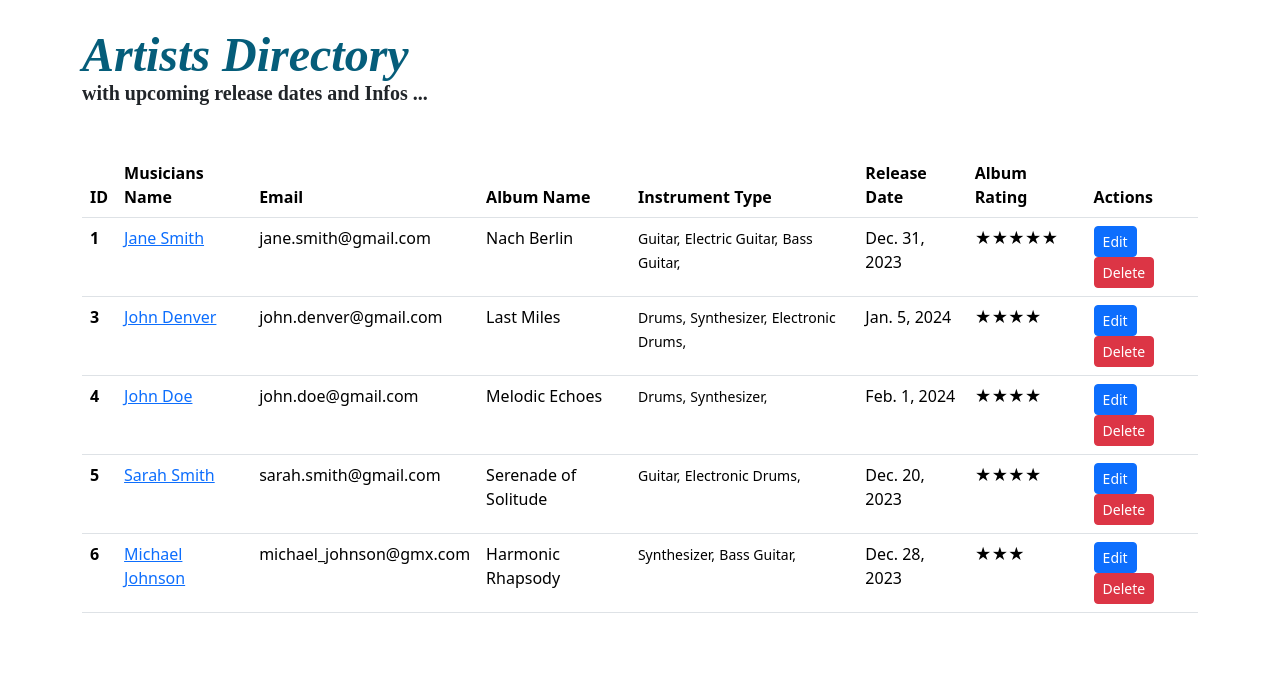
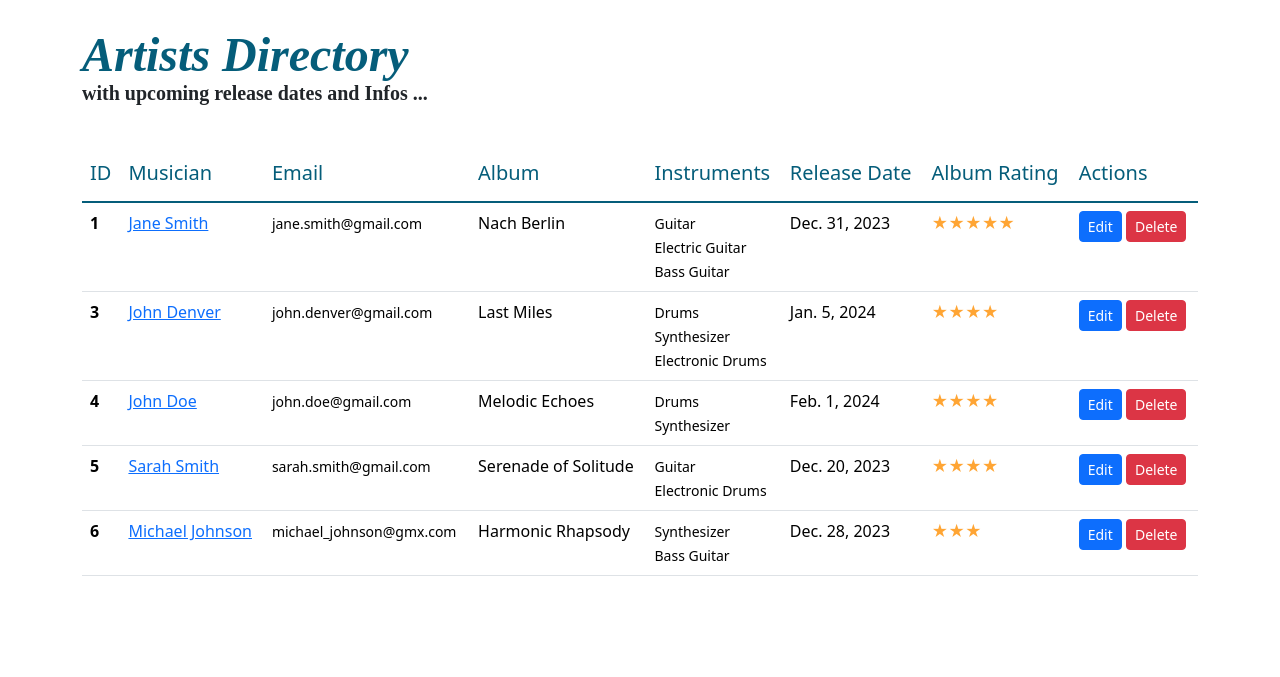
Before and after one commit to MZahidKamal/Module15p5_Project01_MusiciansDirectory, a Django app: page / in a window 1280 px wide. Shown: the part 177-854 px from the top of the page. After the commit the page ends 753 px from the top, so only its background shows below. Run offline with Django 5.2, Linux system fonts and the light colour scheme; data comes from the database, SQL or seed files in the repository; both versions use the stored data as it was after the commit; parts of the project's set-up code (start-up, migrations or seed data) failed here and were passed over; some libraries are stand-ins or nearby versions.

Commit message:
Daily Learning & Commit

```diff
--- a/album_app/views.py
+++ b/album_app/views.py
@@ -23,7 +23,7 @@ def edit_album(request, album_id):
             form.save(commit=True)
             return redirect('home')
     context = {'form': form}
-    return render(request, './album_app/add_album.html', context)
+    return render(request, './album_app/edit_album.html', context)
 
 
 def delete_album(request, album_id):
--- a/musician_app/views.py
+++ b/musician_app/views.py
@@ -23,7 +23,7 @@ def edit_musician(request, musician_id):
             form.save(commit=True)
             return redirect('home')
     context = {'form': form}
-    return render(request, './musician_app/add_musician.html', context)
+    return render(request, './musician_app/edit_musician.html', context)
 
 
 def delete_musician(request, musician_id):
--- a/templates/base.html
+++ b/templates/base.html
@@ -54,7 +54,7 @@
 				</ul>
 				<form class="d-flex" role="search">
 					<input class="form-control me-2" type="search" placeholder="Search" aria-label="Search">
-					<button class="btn btn-outline-success" type="submit">Search</button>
+					<button class="btn btn-outline-info" type="submit">Search</button>
 				</form>
 			</div>
 		</div>
--- a/templates/index.html
+++ b/templates/index.html
@@ -9,37 +9,35 @@
 	<p style='margin: 0cm;font-size:11.0pt;font-family:"Calibri",sans-serif;line-height:normal;'><strong><span style='font-size: 20px; font-family: "Times New Roman", serif;'>with upcoming release dates and Infos ...</span></strong></p>
 	<br><br>
 
-	<table class="table">
+	<table class="table table-hover table-responsive">
 		<thead>
 		<tr>
-			<th scope="col">ID</th>
-			<th scope="col">Musicians Name</th>
-			<th scope="col">Email</th>
-			<th scope="col">Album Name</th>
-			<th scope="col">Instrument Type</th>
-			<th scope="col">Release Date</th>
-			<th scope="col">Album Rating</th>
-			<th scope="col">Actions</th>
+			<th scope="col"><h5 style="color: #055D7A">ID</h5></th>
+			<th scope="col"><h5 style="color: #055D7A">Musician</h5></th>
+			<th scope="col"><h5 style="color: #055D7A">Email</h5></th>
+			<th scope="col"><h5 style="color: #055D7A">Album</h5></th>
+			<th scope="col"><h5 style="color: #055D7A">Instruments</h5></th>
+			<th scope="col"><h5 style="color: #055D7A">Release Date</h5></th>
+			<th scope="col"><h5 style="color: #055D7A">Album Rating</h5></th>
+			<th scope="col"><h5 style="color: #055D7A">Actions</h5></th>
 		</tr>
 		</thead>
-		<tbody>
+		<tbody class="table-group-divider" style="color: #055D7A">
 
 		{% for each in albums %}
 
 			<tr>
 				<th scope="row">{{ each.id }}</th>
 				<td><a href="{% url 'edit_musician' each.musician.id %}">{{ each.musician }}</a></td>
-				<td>{{ each.musician.email }}</td>
+				<td><small>{{ each.musician.email }}</small></td>
 				<td>{{ each.name }}</td>
-
 				<td>
 					{% for i in each.musician.instrument_type.all %}
-						<small>{{ i.name }},</small>
+						<small>{{ i.name }}</small><br>
 					{% endfor %}
 				</td>
-
 				<td>{{ each.release_date }}</td>
-				<td>{{ each.rating }}</td>
+				<td style="color: #ffa534">{{ each.rating }}</td>
 				<td>
 					<a href="{% url 'edit_album' each.id %}"><button type="button" class="btn btn-primary btn-sm">Edit</button></a>
 					<a href="{% url 'delete_album' each.id %}"><button type="button" class="btn btn-danger btn-sm">Delete</button></a>
```
Also changed, not shown: album_app/templates/album_app/edit_album.html (added, +16 -0 lines), musician_app/templates/musician_app/edit_musician.html (added, +16 -0 lines), db.sqlite3.
